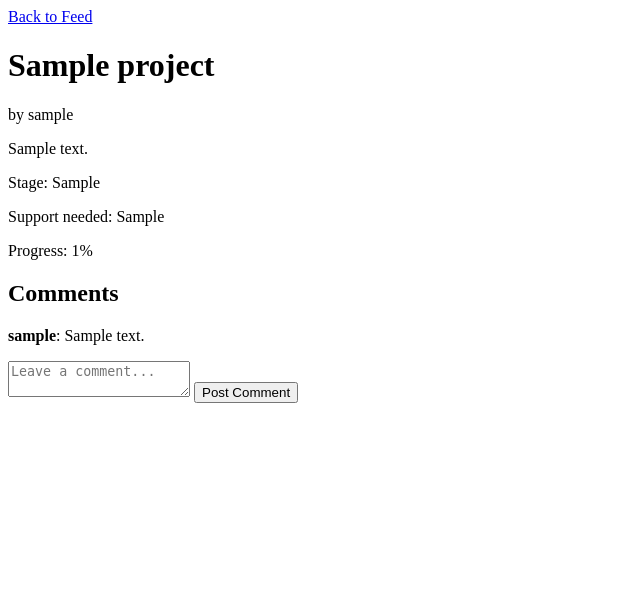
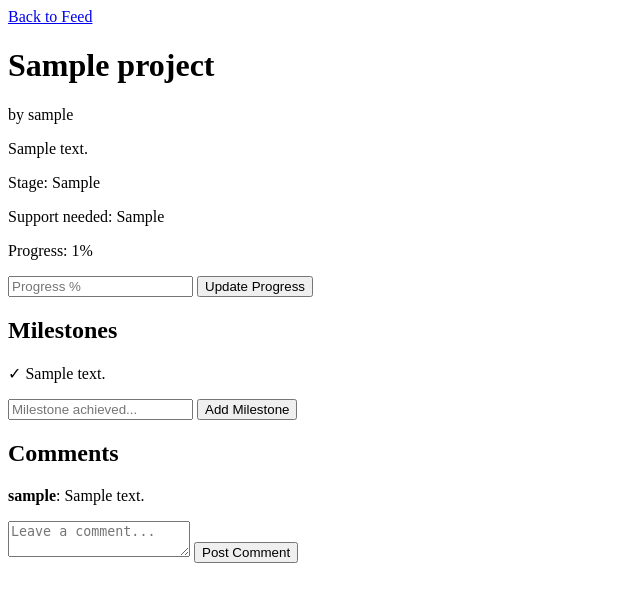
Before and after one commit to Yaseenobigboi/Derivco_Assessment, a Flask app: page /projects/1 in a window 1280 px wide. Shown: the top 602 px of the page, without its empty margins (0-640 px from the left). Run offline with Flask 3, Linux system fonts and the light colour scheme; the visitor is signed in with stand-in values (Sample User, id 1); tables that the repository leaves empty hold one stand-in row (values such as "Sample post").

Commit message:
add milestone and progress update routes

```diff
--- a/app.py
+++ b/app.py
@@ -130,10 +130,13 @@ def project_detail(project_id):
         JOIN users ON comments.user_id = users.id
         WHERE comments.project_id = ?
     ''', (project_id,)).fetchall()
+    milestones = conn.execute(
+        'SELECT * FROM milestones WHERE project_id = ?', (project_id,)
+    ).fetchall()
     conn.close()
     if project is None:
         return 'Project not found', 404
-    return render_template('project_detail.html', project=project, comments=comments)
+    return render_template('project_detail.html', project=project, comments=comments, milestones=milestones)
 
 
 @app.route('/projects/<int:project_id>/comment', methods=['POST'])
@@ -165,6 +168,36 @@ def request_collaboration(project_id):
     return redirect(url_for('project_detail', project_id=project_id))
 
 
+@app.route('/projects/<int:project_id>/add-milestone', methods=['POST'])
+def add_milestone(project_id):
+    if not session.get('user_id'):
+        return redirect(url_for('login'))
+    description = request.form['description']
+    conn = sqlite3.connect(DATABASE)
+    conn.execute(
+        'INSERT INTO milestones (project_id, description) VALUES (?, ?)',
+        (project_id, description)
+    )
+    conn.commit()
+    conn.close()
+    return redirect(url_for('project_detail', project_id=project_id))
+
+
+@app.route('/projects/<int:project_id>/update-progress', methods=['POST'])
+def update_progress(project_id):
+    if not session.get('user_id'):
+        return redirect(url_for('login'))
+    progress = request.form['progress']
+    conn = sqlite3.connect(DATABASE)
+    conn.execute(
+        'UPDATE projects SET progress = ? WHERE id = ?',
+        (progress, project_id)
+    )
+    conn.commit()
+    conn.close()
+    return redirect(url_for('project_detail', project_id=project_id))
+
+
 if __name__ == '__main__':
     init_db()
     app.run(debug=True)
--- a/templates/project_detail.html
+++ b/templates/project_detail.html
@@ -13,6 +13,30 @@
     <p>Stage: {{ project['stage'] }}</p>
     <p>Support needed: {{ project['support_required'] }}</p>
     <p>Progress: {{ project['progress'] }}%</p>
+
+    {% if project['user_id'] == session['user_id'] %}
+        <form method="POST" action="/projects/{{ project['id'] }}/update-progress">
+            <input type="number" name="progress" placeholder="Progress %">
+            <button type="submit">Update Progress</button>
+        </form>
+    {% endif %}
+
+    <h2>Milestones</h2>
+
+    {% for milestone in milestones %}
+        <p>✓ {{ milestone['description'] }}</p>
+    {% endfor %}
+
+    {% if not milestones %}
+        <p>No milestones yet.</p>
+    {% endif %}
+
+    {% if project['user_id'] == session['user_id'] %}
+        <form method="POST" action="/projects/{{ project['id'] }}/add-milestone">
+            <input type="text" name="description" placeholder="Milestone achieved..." required>
+            <button type="submit">Add Milestone</button>
+        </form>
+    {% endif %}
 
     {% if project['user_id'] != session['user_id'] %}
         <form method="POST" action="/projects/{{ project['id'] }}/request-collaboration">
```
